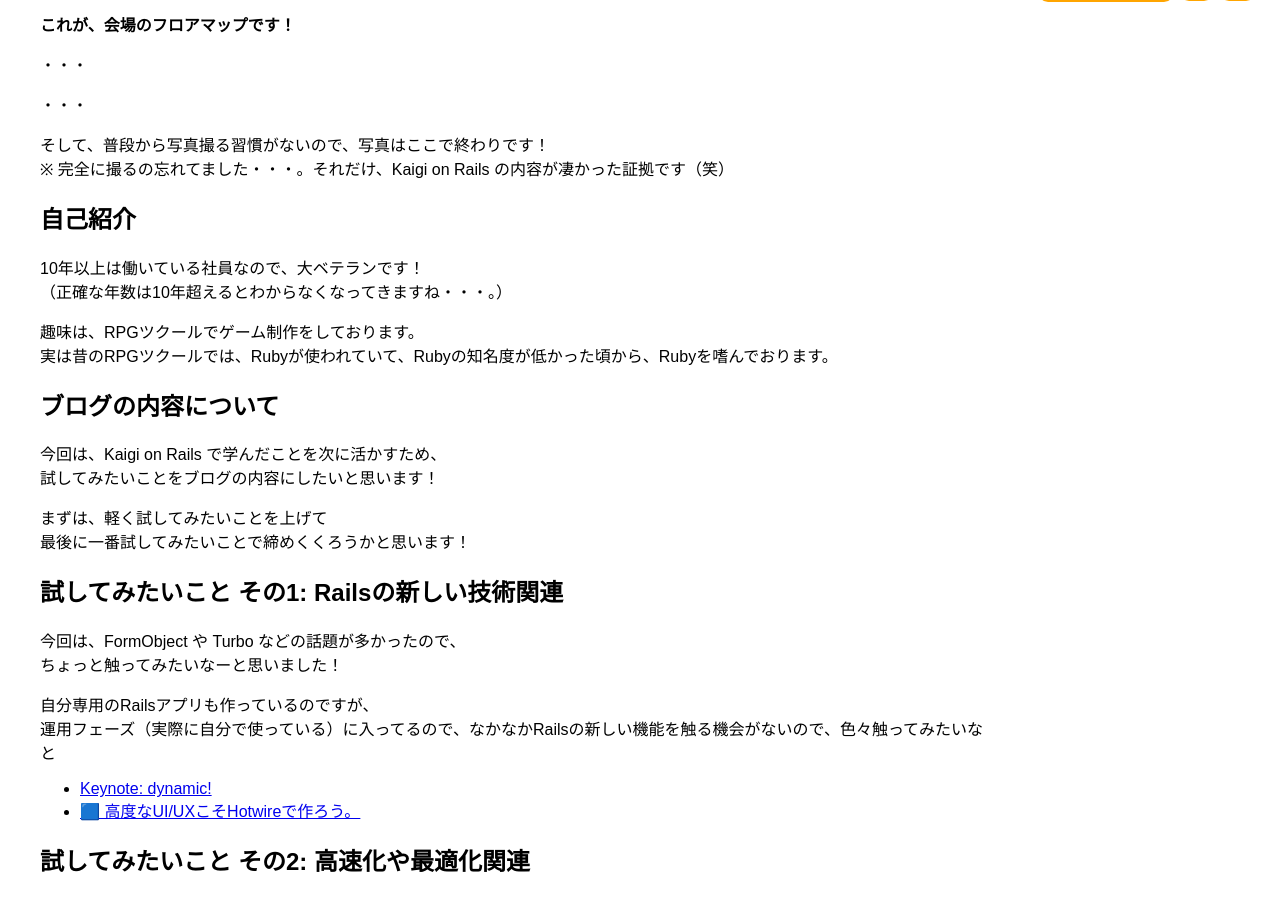
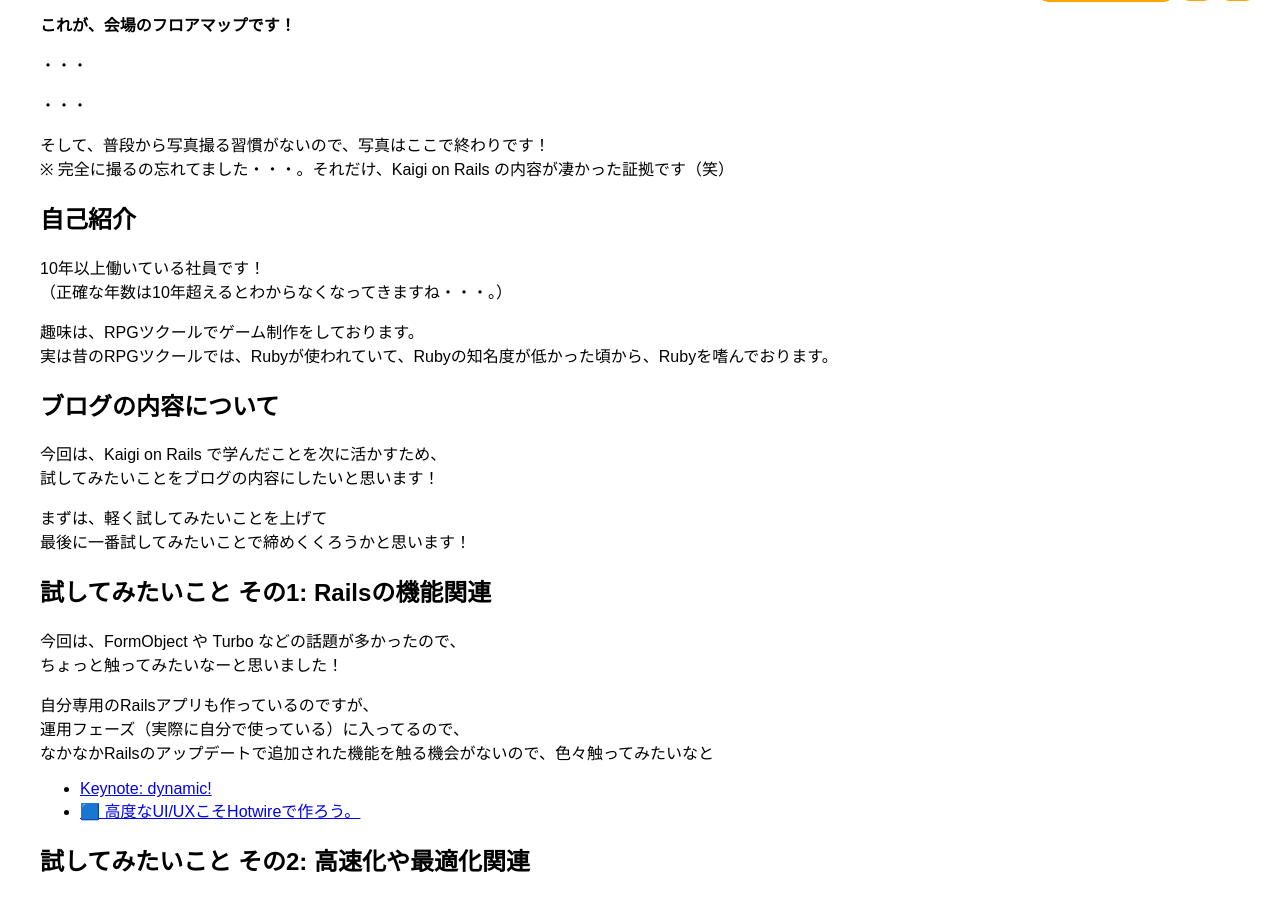
Before and after one commit to kcscarrot-konno/h2carrot.github.io, a Jekyll site: the page built from _posts/2025-12-08-kaigi_on_rails2025-session-reports-at-01.md, in a window 1280 px wide and 900 px high, scrolled down 942 px. Built offline with Jekyll 4.4.1, drawn with Linux system fonts in a browser that asks for light colours; nearby versions of some CDN libraries; emoji names are drawn with the system emoji font; comment, search, counter and statistics services are not loaded.

Commit message:
レビューで指摘した文章周りの修正

```diff
--- a/_posts/2025-12-08-kaigi_on_rails2025-session-reports-at-01.md
+++ b/_posts/2025-12-08-kaigi_on_rails2025-session-reports-at-01.md
@@ -32,7 +32,7 @@ H2開発グループの y-suzuki です！
 ※ 完全に撮るの忘れてました・・・。それだけ、Kaigi on Rails の内容が凄かった証拠です（笑）
 
 # 自己紹介
-10年以上は働いている社員なので、大ベテランです！<br>
+10年以上働いている社員です！<br>
 （正確な年数は10年超えるとわからなくなってきますね・・・。）
 
 趣味は、RPGツクールでゲーム制作をしております。<br>
@@ -45,12 +45,13 @@ H2開発グループの y-suzuki です！
 まずは、軽く試してみたいことを上げて<br>
 最後に一番試してみたいことで締めくくろうかと思います！
 
-## 試してみたいこと その1: Railsの新しい技術関連
+## 試してみたいこと その1: Railsの機能関連
 今回は、FormObject や Turbo などの話題が多かったので、<br>
 ちょっと触ってみたいなーと思いました！
 
 自分専用のRailsアプリも作っているのですが、<br>
-運用フェーズ（実際に自分で使っている）に入ってるので、なかなかRailsの新しい機能を触る機会がないので、色々触ってみたいなと
+運用フェーズ（実際に自分で使っている）に入ってるので、<br>
+なかなかRailsのアップデートで追加された機能を触る機会がないので、色々触ってみたいなと
 
 * [Keynote: dynamic!](https://kaigionrails.org/2025/talks/moro/#day1)
 * [🟦 高度なUI/UXこそHotwireで作ろう。](https://kaigionrails.org/2025/talks/naofumi/#day1)
```
